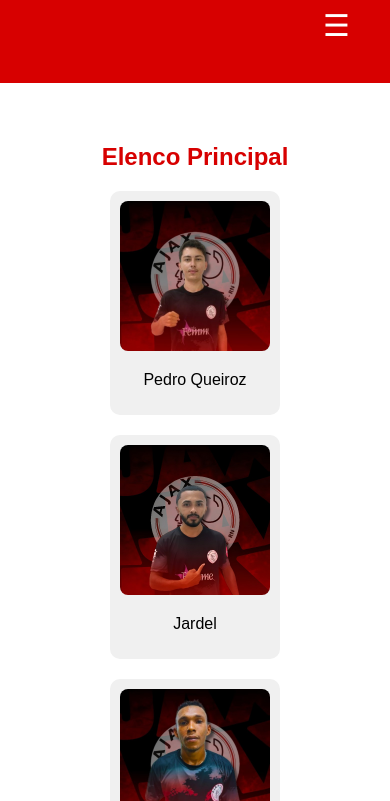
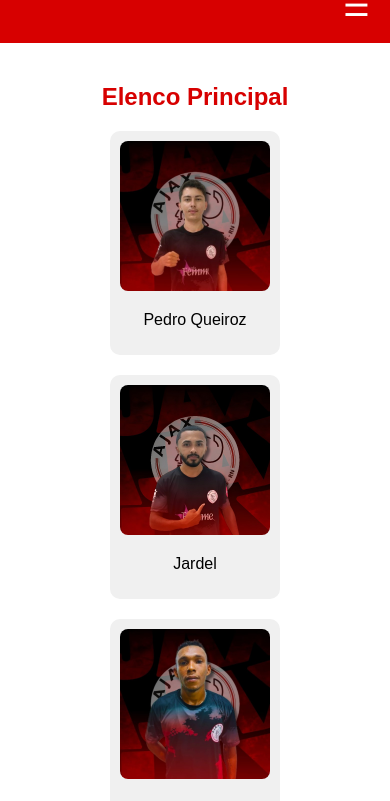
Before and after one commit to WillianoCosta/ajaxfutsallg, a plain HTML site: page index.html in a window 390 px wide. Shown: the part 196-997 px from the top of the page. Drawn offline with Linux system fonts and the light colour scheme.

Commit message:
Update styles.css

```diff
--- a/styles.css
+++ b/styles.css
@@ -17,7 +17,7 @@ header {
 /* Estilização da barra de navegação */
 nav {
     background-color: #d70000;
-    padding: 10px;
+    padding: 0px;
     text-align: center;
     position: relative;
 }
@@ -28,7 +28,7 @@ nav {
     color: white;
     cursor: pointer;
     text-align: right;
-    padding: 10px;
+    padding: 0px;
 }
 
 nav ul {
@@ -83,7 +83,7 @@ nav ul li a {
 }
 /* Seções */
 section {
-    padding: 40px;
+    padding: 20px;
     text-align: center;
 }
 
```
